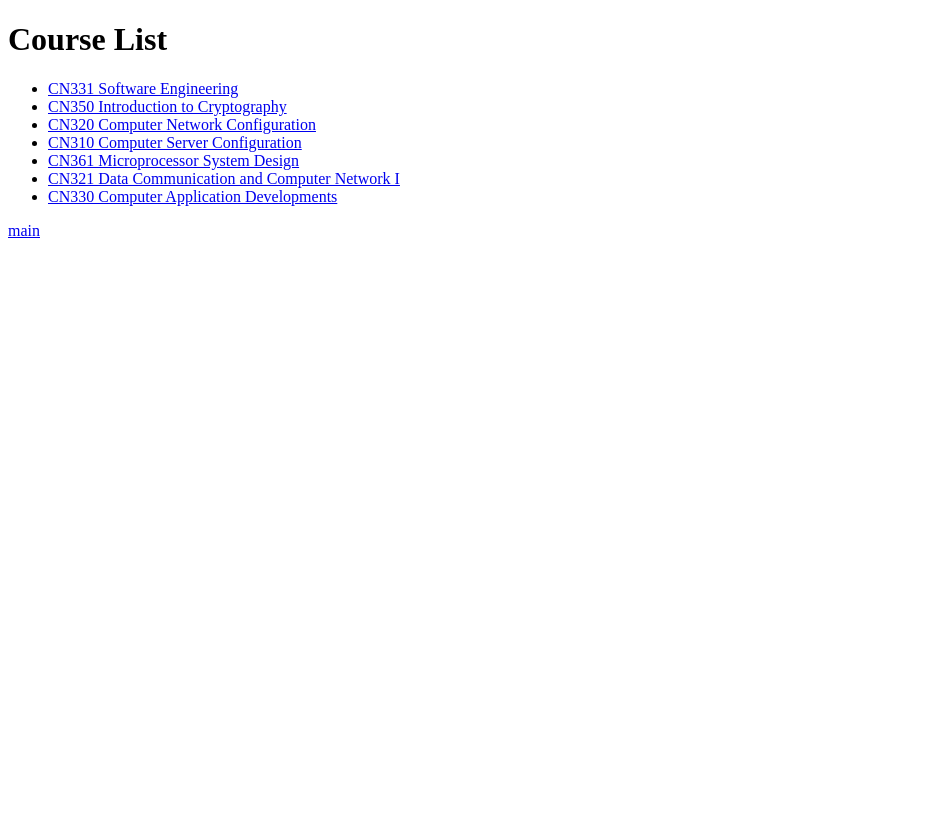
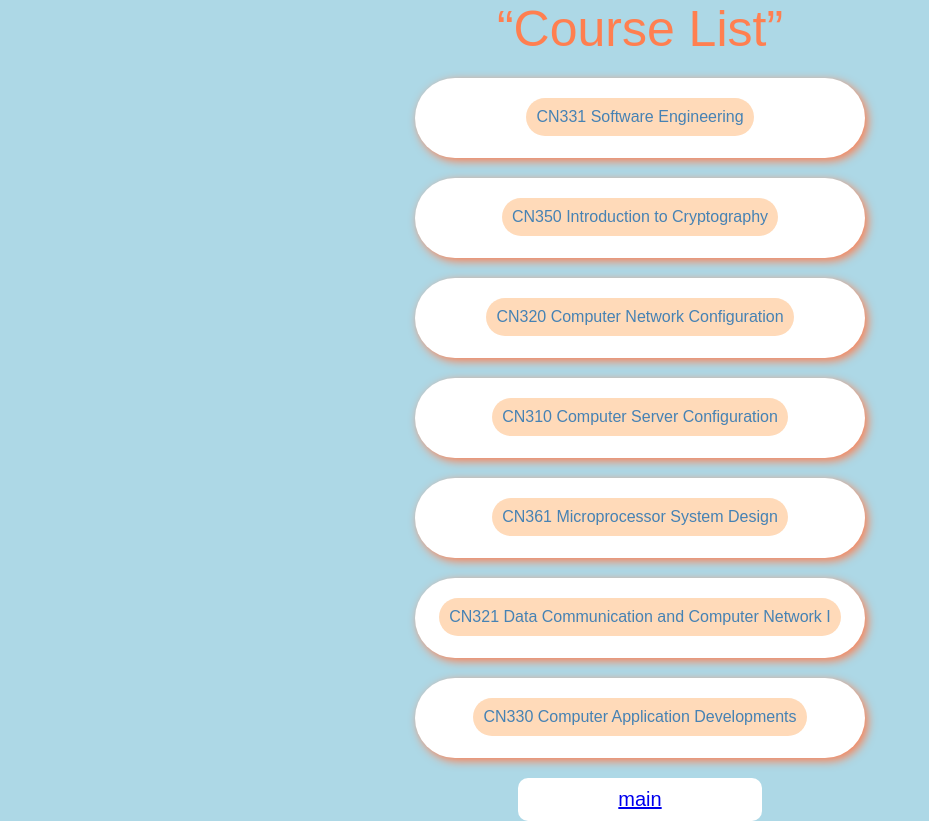
Before and after one commit to cn331project1/cn331project1.github.io, a Django app: page /courses/ in a window 1280 px wide; the page is wider, and only the part inside the window is pictured. Shown: that part, without its empty margins (0-929 px from the left). Before the commit the page ends 238 px from the top of that part, so only its background shows below. Run offline with Django 3.2, Linux system fonts and the light colour scheme; data comes from the database, SQL or seed files in the repository; both versions use the stored data as it was after the commit.

Commit message:
courses list

```diff
--- a/cn331project1/courses/templates/courses/index.html
+++ b/cn331project1/courses/templates/courses/index.html
@@ -1,12 +1,27 @@
-{% extends "courses/layout.html" %}
-
-{% block body %}
-    <h1>Course List</h1>
+{% load static %}
+<!DOCTYPE html>
+<html>
+    <head>
+        <title>Courses</title>
+        <link rel="stylesheet" type="text/css" href="{% static '/css/courses.css' %}">
+    </head>
+        <body>
+            {% block body %}
+    <q>Course List</q>
     <ul>
     {% for course in courses %}
-        <li><a href="{% url "courses:course" course.code %}"> {{ course }}</a></li>
+    <div class="container">
+        <div class="card">
+                <div class="cardcontent">
+                 <li><a href="{% url "courses:course" course.code %}"> {{ course }}</a></li>
+                </div>
+        </div>
+    </div>
     {% endfor %}
 
     </ul>
     <p><a href="{% url 'users:index' %}">main</a></p>
 {% endblock %}
+
+        </body>
+</html>
--- /dev/null
+++ b/cn331project1/static/css/courses.css
@@ -0,0 +1,76 @@
+* {
+    margin: 0;
+    padding: 0;
+    box-sizing: border-box;
+    font-family: Arial, Helvetica, sans-serif;
+}
+
+body {
+    display: flex;
+    justify-content: center;
+    align-items: center;
+    min-height: 100vh;
+    background-color: lightblue;
+    background-attachment: fixed;
+    flex-direction: column;
+
+}
+q{
+    font-size: 50px;
+    color: coral;
+}
+p{
+    font-size: 20px;
+    color: coral;
+    position: relative;
+    display: inline-block;
+    padding: 10px 100px;
+    background: white;
+    border-radius: 10px;
+    text-decoration: none;
+
+}
+
+.container {
+    position: relative;
+    width: 2000px;
+    justify-content: center;
+    align-items: center;
+}
+
+
+.container .card:hover {
+    filter: blur(0px);
+    transform: scale(1.1);
+    opacity: 1;
+}
+
+.container .card {
+    position: relative;
+    width: 450px;
+    height: 80px;
+    background: white;
+    margin: 20px auto;
+    border-radius: 50px;
+    overflow: hidden;
+    box-shadow: 3px 3px 10px coral;
+    transition: 0.5s;
+    text-align: center;
+}
+
+
+.container .card .cardcontent{
+    padding-top: 10px;
+    text-align: center;
+}
+
+.container .card .cardcontent a {
+    position: relative;
+    display: inline-block;
+    padding: 10px 10px;
+    background: peachpuff;
+    color: steelblue;
+    border-radius: 20px;
+    text-decoration: none;
+    margin-top: 10px;
+}
```
Also changed, not shown: cn331project1/db.sqlite3.
